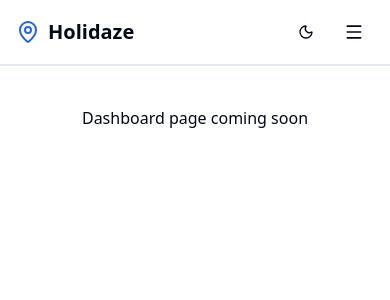
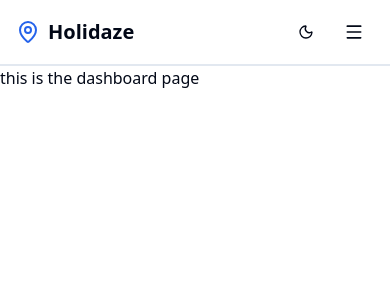
Before and after one commit to Hammadniazi/holidaze-booking-app, a React (Vite) app: page /dashboard in a window 390 px wide. Shown: the top 300 px of the page. Built offline with nearby package versions, Linux system fonts and the light colour scheme; no server answers.

Commit message:
feat(dashboard): add DashboardPage route component and remove dashboard from mobile navbar

```diff
--- a/src/layouts/Navbar.tsx
+++ b/src/layouts/Navbar.tsx
@@ -92,6 +92,7 @@ export const Navbar = () => {
                   )}
                   <span className="text-sm font-medium">{user?.name}</span>
                 </Button>
+
                 {dropdownOpen && (
                   <>
                     <div
@@ -182,15 +183,6 @@ export const Navbar = () => {
               Profile
             </Link>
           )}
-          {isVenueManager && (
-            <Link
-              to="/dashboard"
-              className="rounded-(--radius) px-3 py-2 text-sm font-medium hover:bg-(--color-accent) transition-colors"
-              onClick={() => setMobileOpen(false)}
-            >
-              Dashboard
-            </Link>
-          )}
 
           {!isAuthenticated ? (
             <div className="flex gap-2 pt-2">
--- /dev/null
+++ b/src/pages/DashboardPage.tsx
@@ -0,0 +1,5 @@
+const DashboardPage = () => {
+  return <div>this is the dashboard page</div>;
+};
+
+export default DashboardPage;
--- a/src/routes/index.tsx
+++ b/src/routes/index.tsx
@@ -10,6 +10,7 @@ import {
 import RegisterPage from "@/pages/RegisterPage";
 import { VenueDetailPage } from "@/pages/VenueDetailPage";
 import ProfilePage from "@/pages/ProfilePage";
+import DashboardPage from "@/pages/DashboardPage";
 
 // Root route with layout
 const rootRoute = createRootRoute({
@@ -57,9 +58,7 @@ const profileRoute = createRoute({
 const dashboardRoute = createRoute({
   getParentRoute: () => rootRoute,
   path: "/dashboard",
-  component: () => (
-    <div className="p-10 text-center">Dashboard page coming soon</div>
-  ),
+  component: DashboardPage,
 });
 
 const routeTree = rootRoute.addChildren([
```
